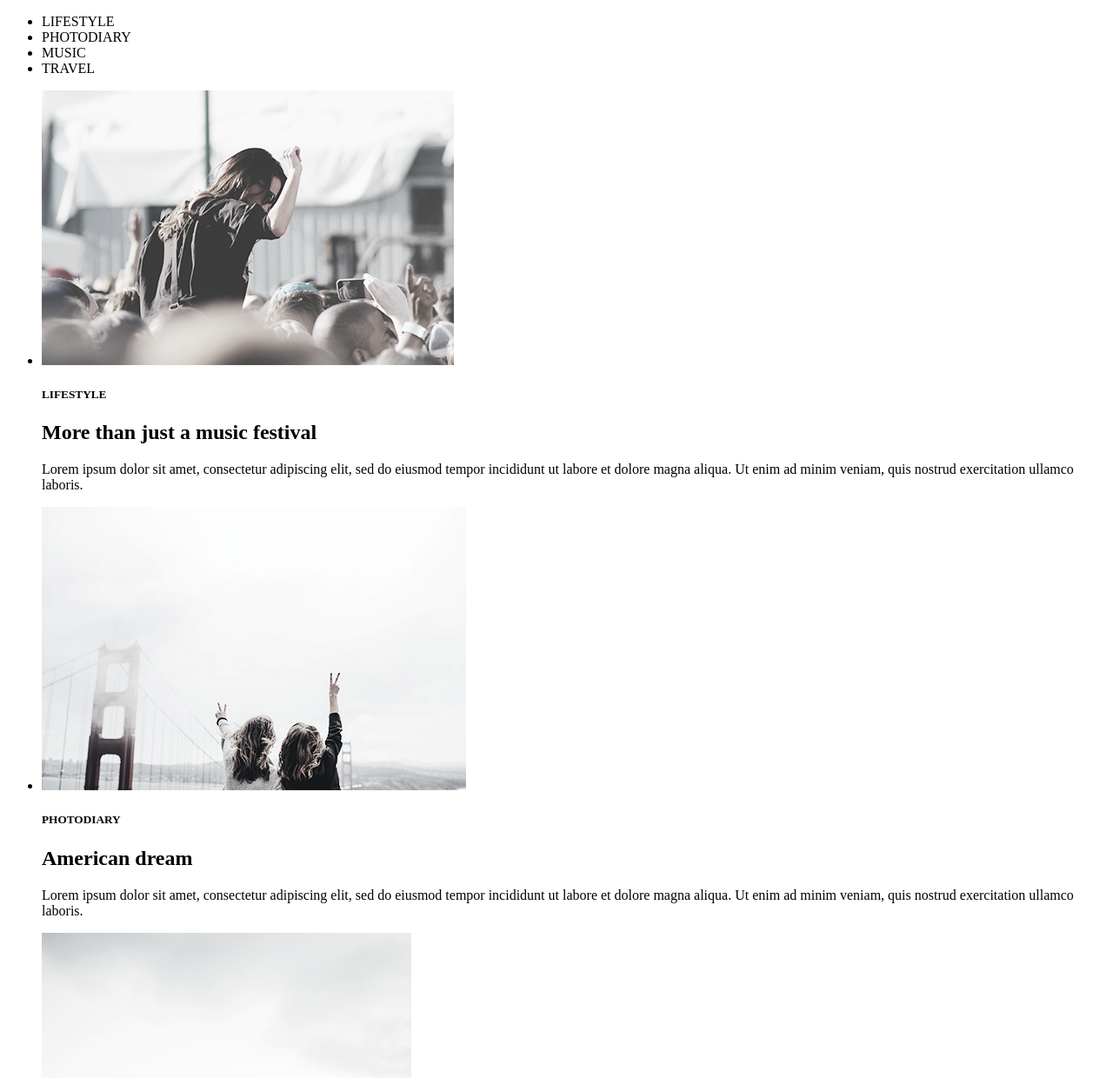
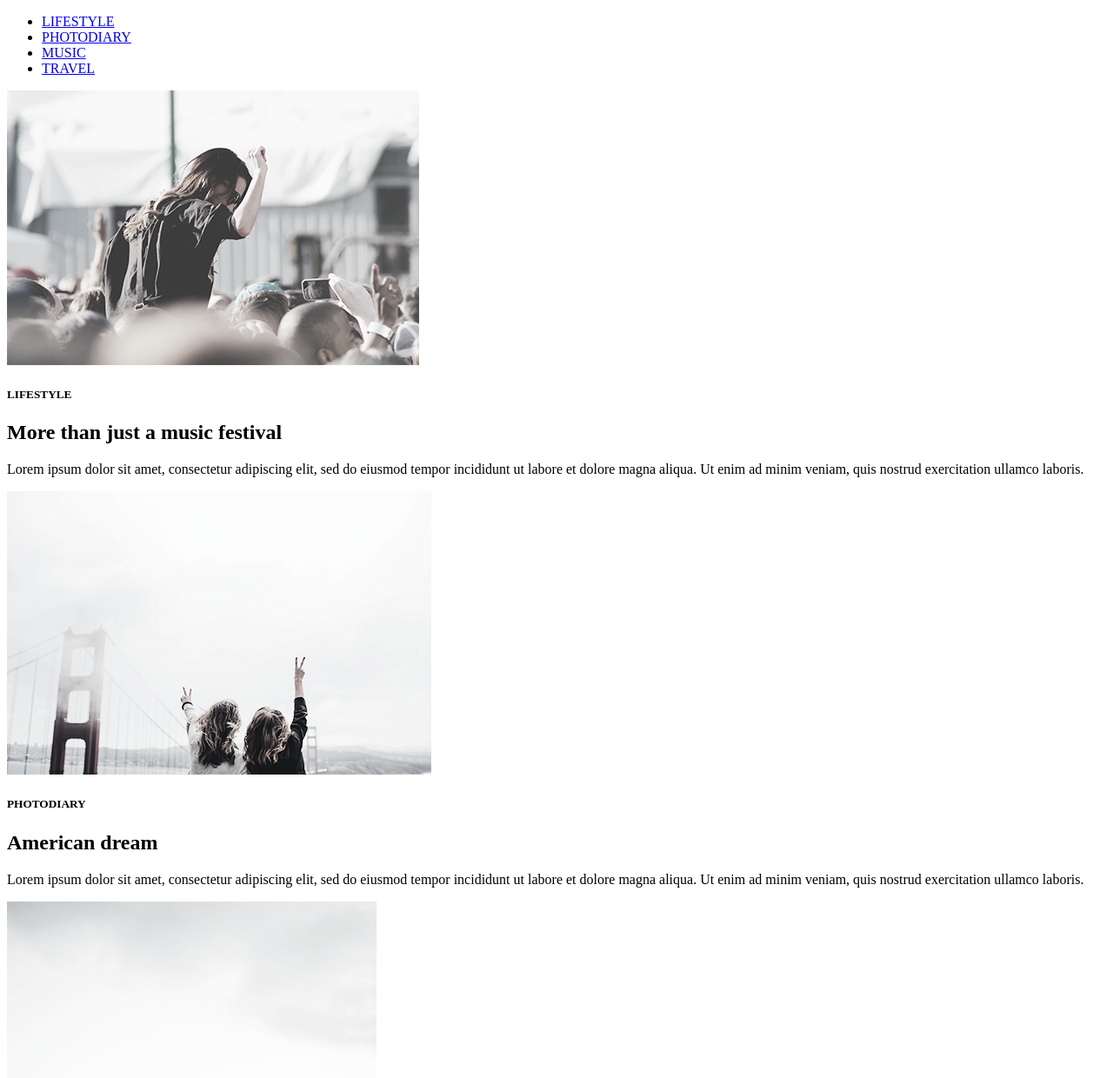
Before and after one commit to Likeour/goit-fe-course, a plain HTML site: page homework-01/index.html in a window 1280 px wide. Shown: the top 1240 px of the page at 87% size. Drawn offline with Linux system fonts and the light colour scheme; files whose address does not match are found by name.

Commit message:
corrected

```diff
--- a/homework-01/index.html
+++ b/homework-01/index.html
@@ -8,17 +8,25 @@
 </head>
 <body>
     <header class="main-header">
-        <nav class="main-nav"></nav>
+        <nav class="main-nav">
             <ul class="main-menu">
-            <li>LIFESTYLE</li>
-            <li>PHOTODIARY</li>
-            <li>MUSIC</li>
-            <li>TRAVEL</li>
+                <li class="main-menu">
+                    <a href = "#LifeStyle" class = "main-menu-link">LIFESTYLE</a>
+                </li>
+                <li class="main-menu">
+                    <a href = "#PhotoDiary" class = "main-menu-link">PHOTODIARY</a>
+                </li>
+                <li class="main-menu">
+                    <a href = "#PhotoDiary" class = "main-menu-link">MUSIC</a>
+                </li>
+                <li class="main-menu">
+                    <a href="#Travel" class = "main-menu-link">TRAVEL</a>
+                </li>
             </ul>
+        </nav>
     </header>
     <section class="section1">
-        <ul>
-            <li>
+        <div>
             <img src="../homework-01/img/1.png" alt="">
             <h5>LIFESTYLE</h5>
             <h2>More than just a music festival</h2>
@@ -26,8 +34,8 @@
                 sed do eiusmod tempor incididunt ut labore et dolore magna aliqua.
                 Ut enim ad minim veniam, quis nostrud exercitation ullamco laboris.
             </p>
-            </li>
-            <li>
+        </div>
+        <div>
             <img src="../homework-01/img/3.png" alt="">
             <h5>PHOTODIARY</h5>
             <h2>American dream</h2>
@@ -35,8 +43,8 @@
                 sed do eiusmod tempor incididunt ut labore et dolore magna aliqua.
                 Ut enim ad minim veniam, quis nostrud exercitation ullamco laboris.
             </p>
-            </li>
-            <li>
+        </div>
+        <div>
             <img src=".../homework-01/img/5.png" alt="">
             <h5>LIFESTYLE</h5>
             <h2>Top 10 songs for running</h2>
@@ -44,13 +52,11 @@
                 sed do eiusmod tempor incididunt ut labore et dolore magna aliqua.
                 Ut enim ad minim veniam, quis nostrud exercitation ullamco laboris.
             </p>
-                </li>
-            </ul>
+        </div>
     </section>
 
     <section class="section2">
-            <ul>
-                <li>
+        <div>
             <img src="../homework-01/img/2.png" alt="">
             <h5>LIFESTYLE</h5>
             <h2>Life tastes better with coffee</h2>
@@ -58,17 +64,17 @@
                 sed do eiusmod tempor incididunt ut labore et dolore magna aliqua.
                 Ut enim ad minim veniam, quis nostrud exercitation ullamco laboris.
             </p>
-                </li>
-                <li>
+        </div>
+        <div>
             <img src="../homework-01/img/4.png" alt="">
             <h5>PHOTODIARY</h5>
             <h2>A day exploring the Alps</h2>
             <p>Lorem ipsum dolor sit amet, consectetur adipiscing elit,
                 sed do eiusmod tempor incididunt ut labore et dolore magna aliqua.
-                        Ut enim ad minim veniam, quis nostrud exercitation ullamco laboris.
+                Ut enim ad minim veniam, quis nostrud exercitation ullamco laboris
             </p>
-                </li>
-                <li>
+        </div>
+        <div>
             <img src="../homework-01/img/6.png" alt="">
             <h5>LIFESTYLE</h5>
             <h2>Cold winter days</h2>
@@ -76,8 +82,7 @@
                 sed do eiusmod tempor incididunt ut labore et dolore magna aliqua.
                 Ut enim ad minim veniam, quis nostrud exercitation ullamco laboris.
             </p>
-                    </li>
-                </ul>
+        </div>
     </section>
     <button>Load more</button>
 </body>
```
Lines whose indentation alone changed are shown as unchanged.
